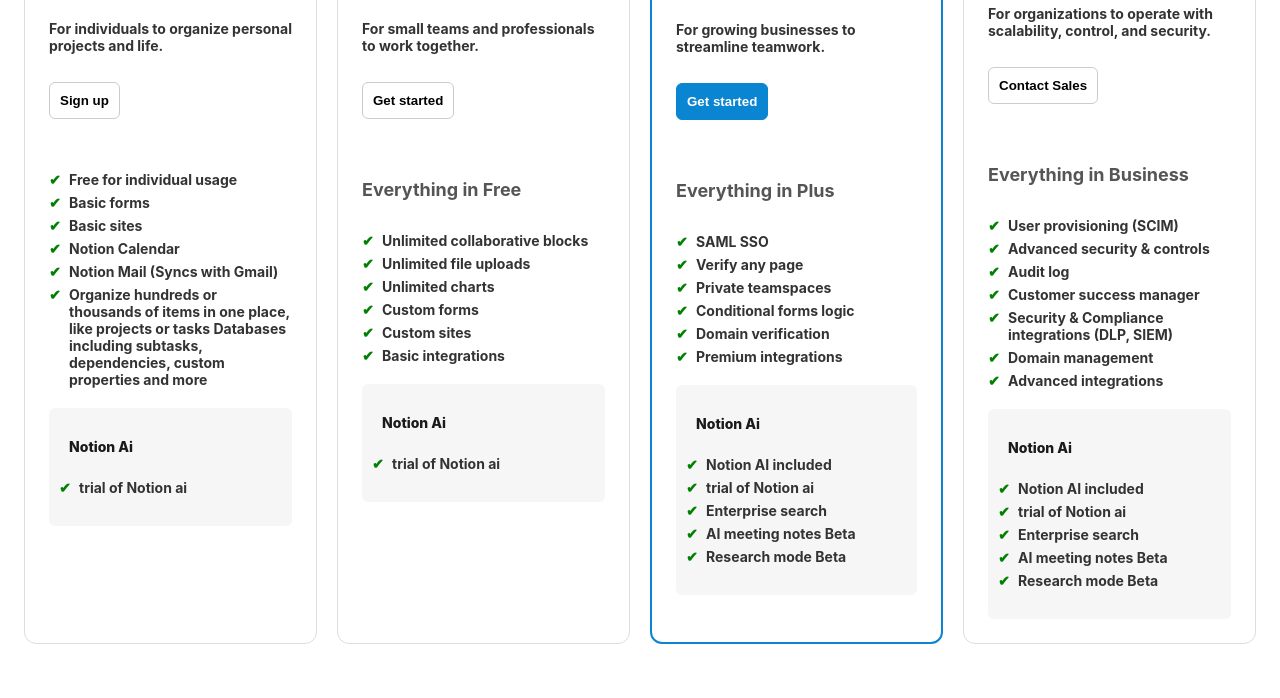
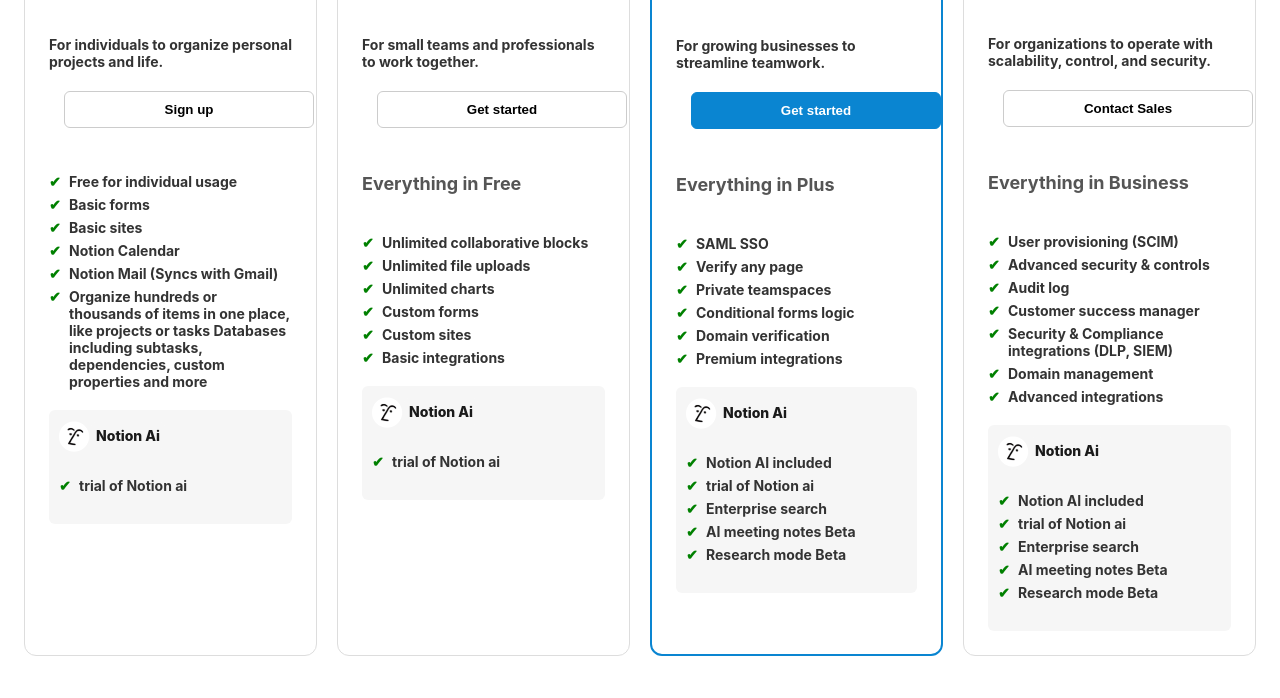
Before and after one commit to urvesh-shekhawat/notion, a plain HTML site: page index.html in a window 1280 px wide. Shown: the part 605-1303 px from the top of the page. Drawn offline with Linux system fonts and the light colour scheme.

Commit message:
Updated index and style; added new design image

```diff
--- a/css/style.css
+++ b/css/style.css
@@ -162,9 +162,9 @@ main p {
 }
 
 .price {
-    font-size: 32px;
+    font-size: 40px;
     font-weight: 700;
-    margin: 5px 0;
+    margin: 2px 0;
     color: #1a1a1a;
 }
 
@@ -178,9 +178,10 @@ main p {
 
 .card1t {
     font-size: 14px;
-    margin-bottom: 20px;
+    margin-bottom: 5px;
     color: var(--text-color-dark);
 }
+
 
 button.signup, .get.started {
     padding: 10px;
@@ -189,7 +190,9 @@ button.signup, .get.started {
     border: 1px solid #ccc;
     border-radius: 6px;
     cursor: pointer;
-    margin-bottom: 20px;
+    margin-bottom: 5px;
+    width: 250px;
+    margin-left: 15px ;
 }
 
 .card3 button.get.started {
@@ -235,13 +238,18 @@ ul li {
 .ai {
     font-weight: 800;
     background: #f6f6f6;
-    padding: 10px;
-    margin-top: 10px;
+    padding: 5px;
+    margin-top: 2px;
     border-radius: 6px;
     color: #1a1a1a;
     /* text-align: center; */
     font-size: 14px;
 }
+#logo1{
+    height: 32px;
+
+}
+
 
 .r1 {
     background-color: var(--notion-blue);
@@ -381,6 +389,7 @@ ul li {
 
 
 
+
 }
 .u1{
     display: flex;
@@ -391,8 +400,14 @@ ul li {
 .per{
         color: rgb(94, 92, 92);
     font-size: 14px;
-
     margin-left: 5px;
+    margin-bottom: 30px;
+}
+.card2t {
+    font-size: 14px;
+    margin-bottom: 5px;
+    color: var(--text-color-dark);
+    margin-top: 70px;
 }
 .u12{font-weight: bold;
     background: #f6f6f6;
@@ -403,3 +418,7 @@ ul li {
     font-size: 14px;
 
 }
+
+.log{
+    display: flex;
+}
--- a/index.html
+++ b/index.html
@@ -5,7 +5,7 @@
     <meta charset="UTF-8">
     <meta name="viewport" content="width=device-width, initial-scale=1.0">
     <title>Notion</title>
-    <link rel="stylesheet" href="css/style.css">
+    <link rel="stylesheet" href="/css/style.css">
 </head>
 
 <body>
@@ -38,7 +38,7 @@
 
     </header>
     <main>
-        <h1>One tool for your whole company. Free for teams to try.</h1>
+        <h1>One tool for your whole company.<br> Free for teams to try.</h1>
         <div>
             <p>Trusted by teams at</p>
         </div>
@@ -78,7 +78,8 @@
                         <li>Organize hundreds or thousands of items in one place, like projects or tasks
                             Databases including subtasks, dependencies, custom properties and more</li>
                     </ul>
-                    <div class="u12"> <p class="ai">Notion Ai</p>
+                    <div class="u12">   <div class="log"> <img id="logo1" src="/asset/Untitled design.png"  alt="">
+                    <p class="ai">Notion Ai</p></div>
                     <ul class="c3l">
                         <li>trial of Notion ai</li>
                     </ul> </div>
@@ -102,7 +103,8 @@
                         <li>Custom sites</li>
                         <li>Basic integrations</li>
                     </ul>
-                   <div class="u12"> <p class="ai">Notion Ai</p>
+                   <div class="u12">   <div class="log"> <img id="logo1" src="/asset/Untitled design.png"  alt="">
+                    <p class="ai">Notion Ai</p></div>
                     <ul class="c3l">
                         <li>trial of Notion ai</li>
                     </ul></div>
@@ -129,7 +131,8 @@
                         <li>Domain verification</li>
                         <li>Premium integrations</li>
                     </ul>
-                    <div class="u12"> <p class="ai">Notion Ai</p>
+                    <div class="u12">  <div class="log"> <img id="logo1" src="/asset/Untitled design.png"  alt="">
+                    <p class="ai">Notion Ai</p></div>
                     <ul class="c3l">
                         <li>Notion AI included</li>
                         <li>trial of Notion ai</li>
@@ -144,7 +147,7 @@
                 <div class="card header">
                     <h2 class="card heading">Enterprise</h2>
                     <p class="per">Custom pricing</p>
-                    <p class="card1t">For organizations to operate with scalability, control, and security.</p>
+                    <p class="card2t">For organizations to operate with scalability, control, and security.</p>
                     <button class="get started"><a href="https://www.notion.com/contact-sales">Contact
                             Sales</a></button>
                     <p class="n12">Everything in Business</p>
@@ -158,7 +161,8 @@
                         <li>Advanced integrations</li>
                     </ul>
                     <div class="u12">
-                        <p class="ai">Notion Ai</p>
+                       <div class="log"> <img id="logo1" src="/asset/Untitled design.png"  alt="">
+                    <p class="ai">Notion Ai</p></div>
                     <ul class="c3l">
                         <li>Notion AI included</li>
                         <li>trial of Notion ai</li>
```
Also changed, not shown: asset/Untitled design.png (added). Lines whose indentation alone changed are shown as unchanged.
